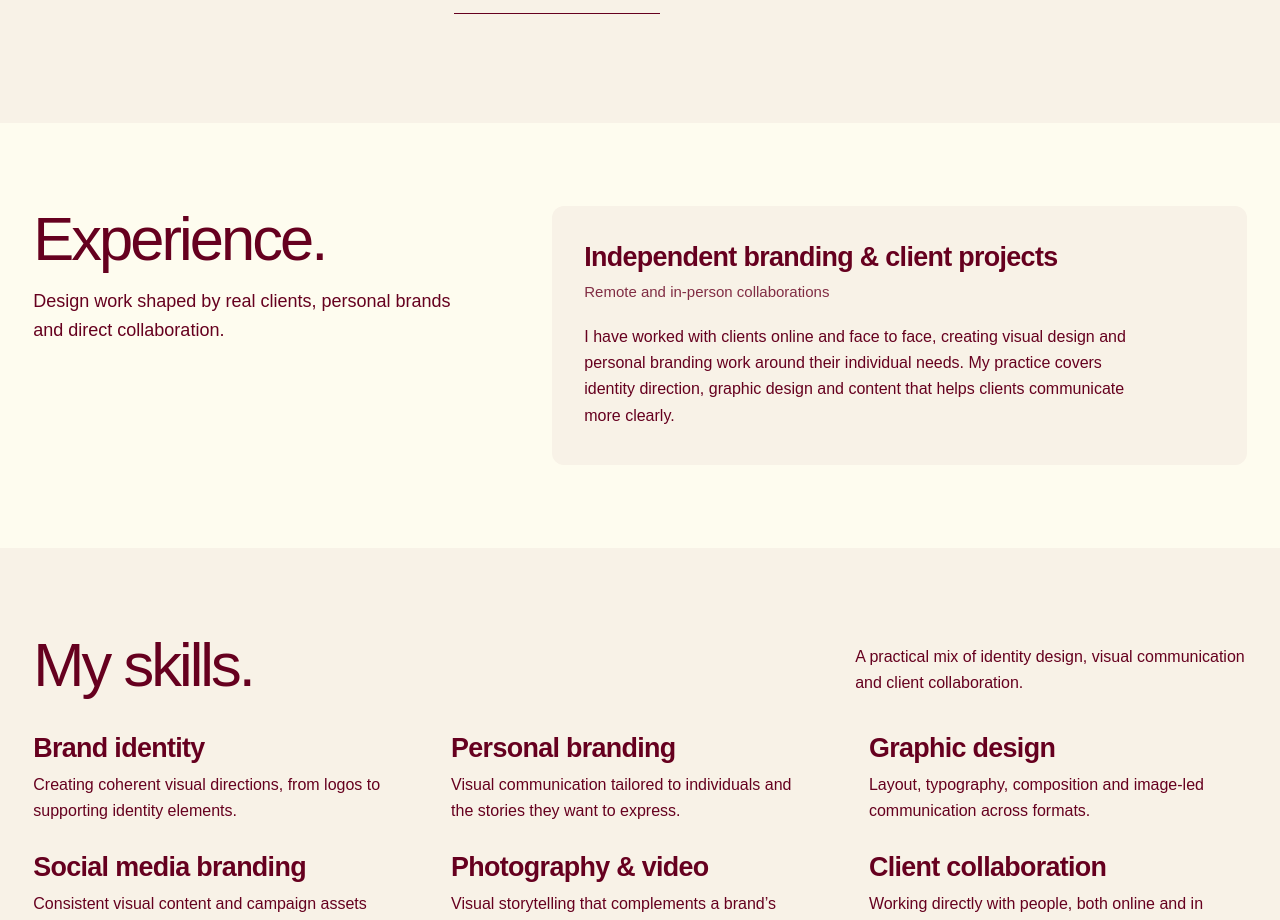
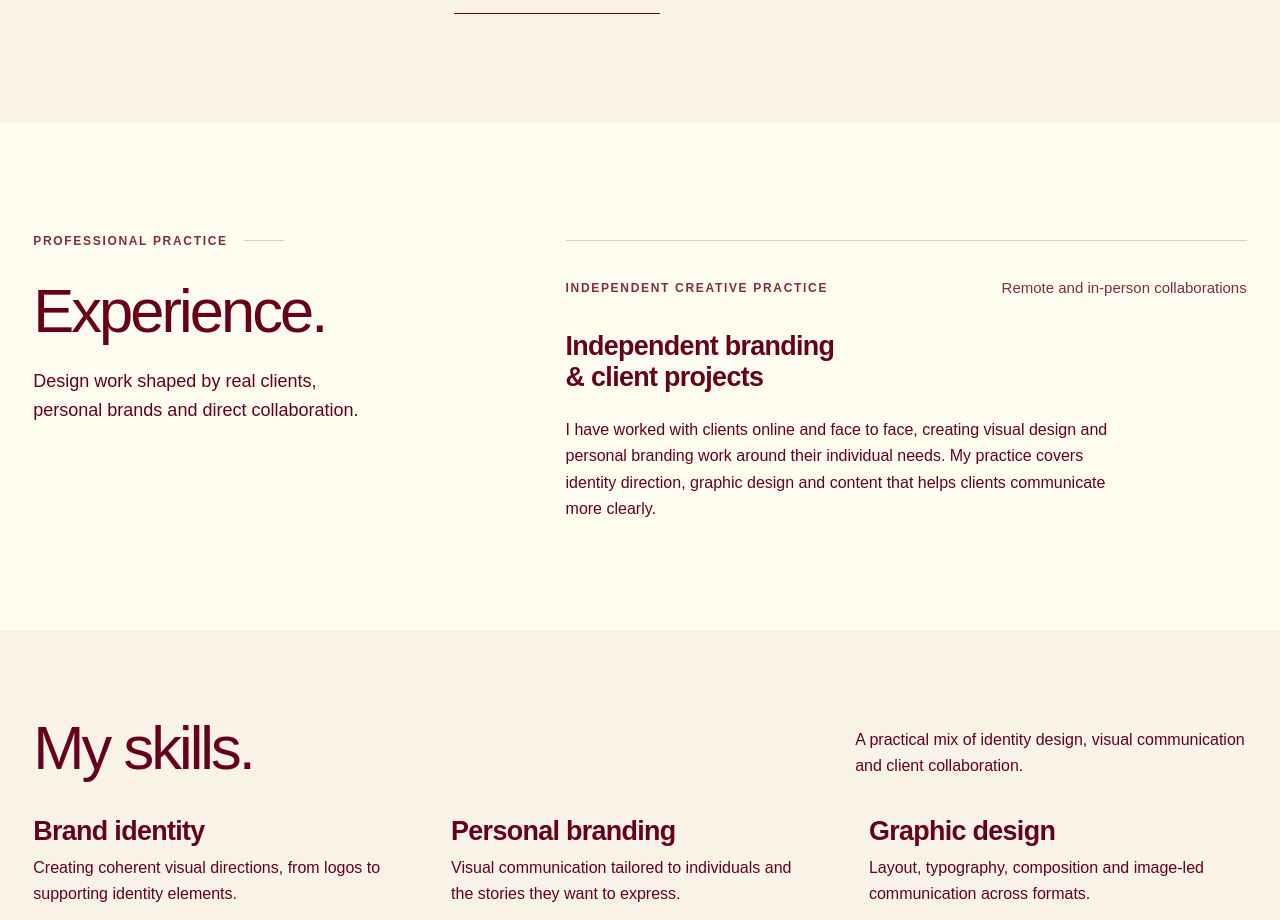
Before and after one commit to Maajolawasanjo/Hephzibah-portfolio, a Next.js app: page / in a window 1280 px wide. Shown: the part 2721-3641 px from the top of the page. Built offline with nearby package versions, Linux system fonts and the light colour scheme; no server answers; a web font is replaced by a local one.

Commit message:
feat(v5): replace Experience card with open editorial career layout

```diff
--- a/src/components/home/professional-profile.tsx
+++ b/src/components/home/professional-profile.tsx
@@ -3,32 +3,39 @@ import { Section } from "@/components/layout/section";
 import { Heading, Text } from "@/components/ui/typography";
 import { professionalProfile } from "@/content/professional";
 
-/** All three are main sections. Their content is deliberately concise. */
+/** Separate main sections retain their original professional content. */
 export function ProfessionalExperience() {
   const work = professionalProfile.clientWork;
   return (
-    <Section id="experience" compact aria-labelledby="experience-heading">
+    <Section id="experience" aria-labelledby="experience-heading">
       <Container>
-        <div className="grid gap-8 lg:grid-cols-[minmax(0,0.8fr)_minmax(0,1.2fr)] lg:items-start lg:gap-14">
-          <div>
-            <Heading id="experience-heading" level={2} size="lg">
+        <div className="grid min-w-0 gap-10 lg:grid-cols-12 lg:items-start lg:gap-16">
+          <div className="min-w-0 lg:col-span-5">
+            <Text variant="label" muted className="mb-7 flex items-center gap-4">
+              <span>Professional practice</span>
+              <span aria-hidden="true" className="h-px w-10 bg-rule" />
+            </Text>
+            <Heading id="experience-heading" level={2} size="lg" className="max-w-[12ch]">
               Experience.
             </Heading>
-            <Text variant="lead" className="mt-4 max-w-[45ch]">
+            <Text variant="lead" className="mt-6 max-w-[34ch]">
               Design work shaped by real clients, personal brands and direct collaboration.
             </Text>
           </div>
-          <article className="rounded-xl bg-soft px-6 py-7 sm:px-8 sm:py-9">
-            <Heading level={3} size="md">
-              {work.title}
-            </Heading>
-            <Text variant="small" className="mt-2 font-medium" muted>
-              {work.arrangement}
-            </Text>
-            <Text className="mt-5 max-w-[65ch]">
-              {work.description}
-            </Text>
-          </article>
+          <div className="min-w-0 lg:col-span-7 lg:pt-2">
+            <article className="border-t border-rule pt-7 sm:pt-9">
+              <div className="flex flex-wrap items-center justify-between gap-x-6 gap-y-2">
+                <Text variant="label" muted>Independent creative practice</Text>
+                <Text variant="small" muted>{work.arrangement}</Text>
+              </div>
+              <Heading level={3} size="md" className="mt-8 max-w-[28ch]">
+                {work.title}
+              </Heading>
+              <Text className="mt-6 max-w-[62ch]">
+                {work.description}
+              </Text>
+            </article>
+          </div>
         </div>
       </Container>
     </Section>
```
